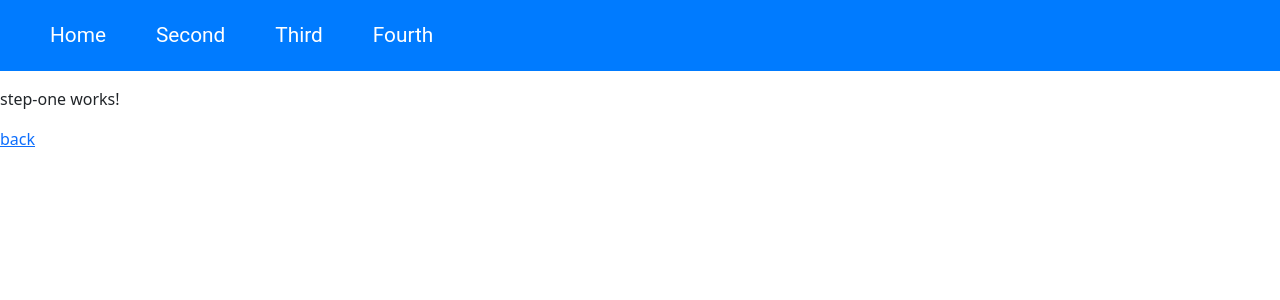
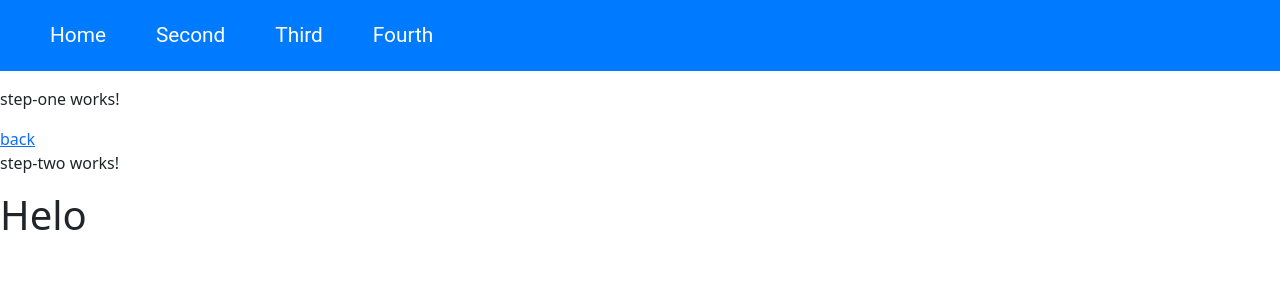
Before and after one commit to Kaung-Myat-Hun/BM-angular, an Angular app: page /st-one in a window 1280 px wide. Shown: the top 300 px of the page. Built offline with nearby package versions, Linux system fonts and the light colour scheme.

Commit message:
learning: get id from route

```diff
--- a/src/app/pages/pages.module.ts
+++ b/src/app/pages/pages.module.ts
@@ -7,6 +7,7 @@ import {ThirdPageComponent} from './third-page/third-page.component'
 import {ForthPageComponent} from './forth-page/forth-page.component'
 import {PageRoutingModule} from './pages.routing.module'
 import { CarouselComponent } from "./home-page/carousel/carousel.component";
+import {StepOneComponent} from '../step-one/step-one.component'
 
 @NgModule({
     declarations: [HomePageComponent1, SecondPageComponent, ThirdPageComponent, ForthPageComponent],
@@ -15,7 +16,8 @@ import { CarouselComponent } from "./home-page/carousel/carousel.component";
         ReactiveFormsModule,
         CommonModule,
         PageRoutingModule,
-        CarouselComponent
+        CarouselComponent,
+
     ]
 })
 
--- a/src/app/pages/pages.routing.module.ts
+++ b/src/app/pages/pages.routing.module.ts
@@ -6,6 +6,7 @@ import {ThirdPageComponent} from './third-page/third-page.component'
 import {ForthPageComponent} from './forth-page/forth-page.component'
 import {SecondMainPageComponent} from './second-main-page/second-main-page.component'
 import {CarouselComponent} from './home-page/carousel/carousel.component'
+import {StepOneComponent} from '../step-one/step-one.component'
 
 const routes : Routes = [
   {
@@ -34,6 +35,10 @@ const routes : Routes = [
       {
         path: 'carousel',
         component: CarouselComponent
+      },
+      {
+        path: ':id',
+        component: StepOneComponent
       }
     ]
   }
--- a/src/app/step-one/step-one.component.html
+++ b/src/app/step-one/step-one.component.html
@@ -1,3 +1,4 @@
 <p>step-one works!</p>
 
 <a routerLink=".."> back</a>
+<app-step-two ></app-step-two>
--- a/src/app/step-one/step-one.component.ts
+++ b/src/app/step-one/step-one.component.ts
@@ -1,4 +1,5 @@
 import { Component } from '@angular/core';
+import { StepTwoComponent } from './step-two/step-two.component'
 
 @Component({
   selector: 'app-step-one',
--- a/src/app/step-one/step-two/step-two.component.html
+++ b/src/app/step-one/step-two/step-two.component.html
@@ -1 +1,2 @@
 <p>step-two works!</p>
+<h1>{{dataStwo}}</h1>
--- a/src/app/step-one/step-two/step-two.component.ts
+++ b/src/app/step-one/step-two/step-two.component.ts
@@ -1,10 +1,21 @@
-import { Component } from '@angular/core';
+import { Component, OnInit } from '@angular/core';
+import { ActivatedRoute,Params } from '@angular/router'
 
 @Component({
   selector: 'app-step-two',
   templateUrl: './step-two.component.html',
   styleUrls: ['./step-two.component.css']
 })
-export class StepTwoComponent {
+export class StepTwoComponent implements OnInit {
+  dataStwo : any = "Helo"
 
+  constructor (private route: ActivatedRoute) { }
+  ngOnInit(): void {
+    //Called after the constructor, initializing input properties, and the first call to ngOnChanges.
+    //Add 'implements OnInit' to the class.
+
+    let id:string |null = this.route.snapshot.paramMap.get('id');
+    console.log(id)
+    console.log(this.route)
+  }
 }
```
